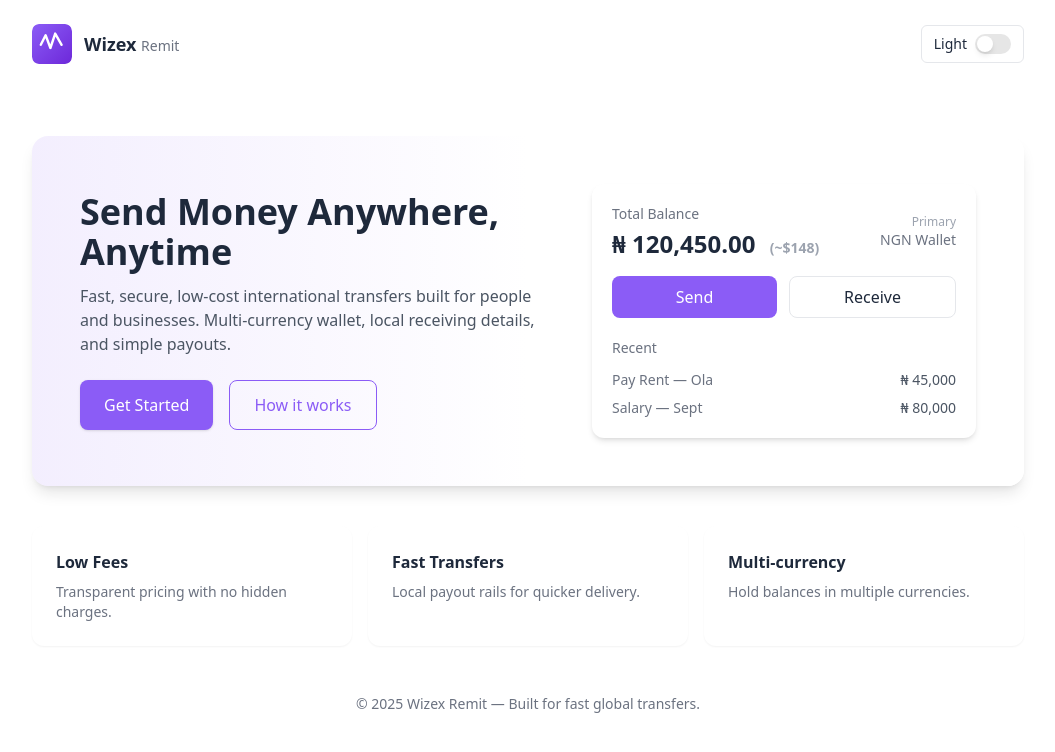
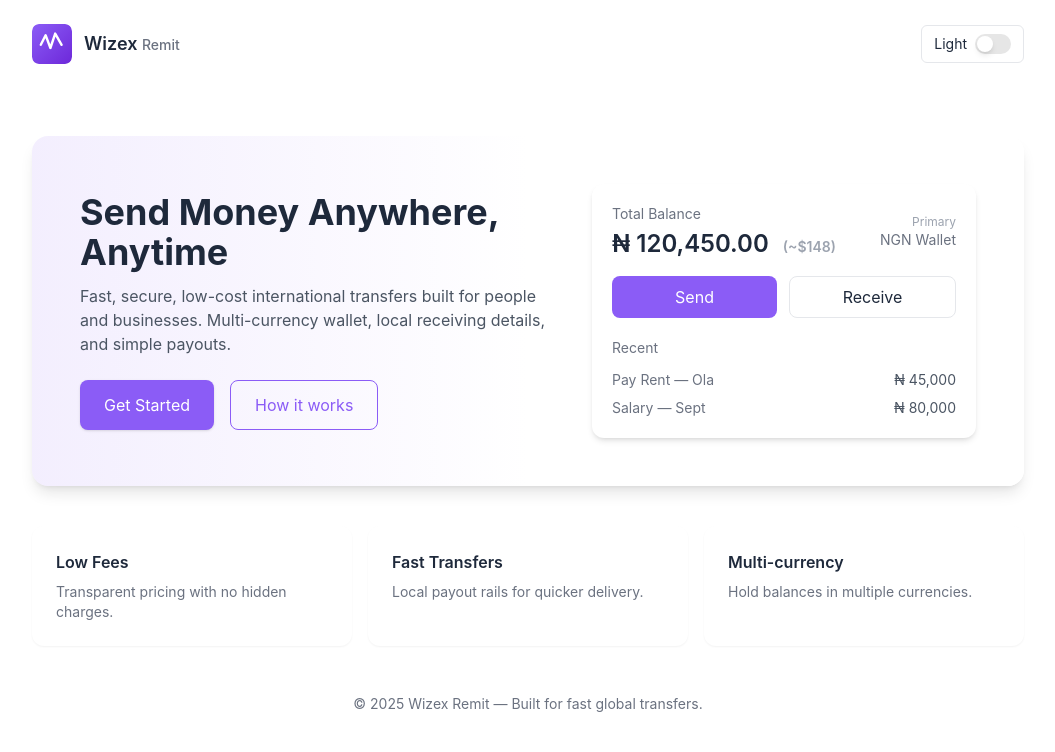
Before and after one commit to WizexRemit/Wirexremit-, a Next.js app: page / in a window 1280 px wide. Shown: the top 752 px of the page, without its empty margins (112-1167 px from the left). Built offline with nearby package versions, Linux system fonts and the light colour scheme.

Commit message:
Update globals.css

```diff
--- a/styles/globals.css
+++ b/styles/globals.css
@@ -2,6 +2,26 @@
 @tailwind components;
 @tailwind utilities;
 
+/* Smooth color transitions */
+:root {
+  --transition-fast: 160ms;
+}
+
+html, body, #__next {
+  height: 100%;
+}
+
 body {
-  font-family: system-ui, sans-serif;
+  font-family: Inter, ui-sans-serif, system-ui, -apple-system, "Segoe UI", Roboto, "Helvetica Neue", Arial;
+  transition: background-color var(--transition-fast), color var(--transition-fast);
 }
+
+/* Slight card backgrounds for light mode */
+.bg-card {
+  background: #ffffff;
+}
+
+/* Add subtle shadow in dark mode */
+.dark .shadow-md {
+  box-shadow: 0 6px 18px rgba(0,0,0,0.6);
+}
```
